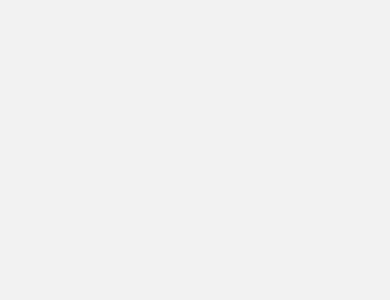
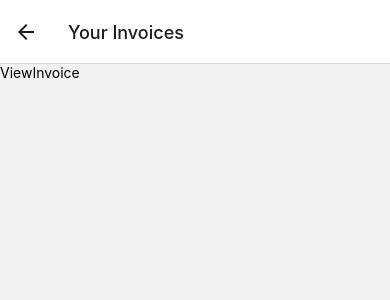
Before and after one commit to mianfarooqazam/Medi_Stock, a React Native app: screen /ViewInvoice in a window 390 px wide. Before the commit this address had no page. Shown: the top 300 px of the page. Built offline with nearby package versions, Linux system fonts and the light colour scheme.

Commit message:
View Inovices screen added
-After products are added. Screen will now navigate back to products screen

```diff
--- a/src/navigator/MainNavigator.tsx
+++ b/src/navigator/MainNavigator.tsx
@@ -20,6 +20,7 @@ import Inventory from '../screens/dashboard/Inventory';
 import StockInOut from '../screens/dashboard/StockInOut';
 import OnBoarding from '../screens/dashboard/onBoarding/OnBoarding';
 import YourProfile from '../screens/dashboard/YourProfile';
+import ViewInvoice from '../screens/dashboard/ViewInvoice';
 
 
 
@@ -34,6 +35,7 @@ const MainNavigator = () => {
         <Stack.Screen name='OnBoarding' component={OnBoarding} options={{headerShown:false}}/>
 
         <Stack.Screen name='NewInvoice' component={NewInvoice} options={{title:'Generate Invoice'}}/>
+        <Stack.Screen name='ViewInvoice' component={ViewInvoice} options={{title:'Your Invoices'}}/>
         <Stack.Screen name='CalculateBill' component={CalculateBill} options={{title:'Bill Calculated'}}/>
 
         <Stack.Screen name='CustomersScreen' component={CustomersScreen} options={{title:'Customers'}}/>
--- a/src/screens/dashboard/AddProduct.tsx
+++ b/src/screens/dashboard/AddProduct.tsx
@@ -44,7 +44,7 @@ const AddProduct = ({ navigation }) => {
             </View>
 
             <View style={styles.view2}>
-                <Button mode="contained" onPress={()=>{AddProducttoFirestore();Alert.alert("Product Added")}} style={styles.button}  > Add Product</Button>
+                <Button mode="contained" onPress={()=>{AddProducttoFirestore();Alert.alert("Product Added");navigation.navigate("ProductsScreen")}} style={styles.button}  > Add Product</Button>
 
             </View>
 
--- a/src/screens/dashboard/CalculateBill.tsx
+++ b/src/screens/dashboard/CalculateBill.tsx
@@ -4,7 +4,7 @@ import React from 'react'
 const CalculateBill = () => {
   return (
     <View>
-     <FlatList data={""}/>
+
     </View>
   )
 }
--- a/src/screens/dashboard/NewInvoice.tsx
+++ b/src/screens/dashboard/NewInvoice.tsx
@@ -23,6 +23,7 @@ const NewInvoice = ({ navigation }) => {
           onPress={() => Alert.alert("Button Pressed")}
           style={styles.button}    />
                 <ReusableButton label="Calculate Bill" onPress={()=>navigation.navigate("CalculateBill")} style={styles.button} />
+                <ReusableButton label={"View Invoices"} onPress={()=>navigation.navigate("ViewInvoice")} style={styles.button} />
             </View>
         </View>
     );
--- /dev/null
+++ b/src/screens/dashboard/ViewInvoice.tsx
@@ -0,0 +1,12 @@
+import { View, Text } from 'react-native'
+import React from 'react'
+
+const ViewInvoice = () => {
+  return (
+    <View>
+      <Text>ViewInvoice</Text>
+    </View>
+  )
+}
+
+export default ViewInvoice
```
